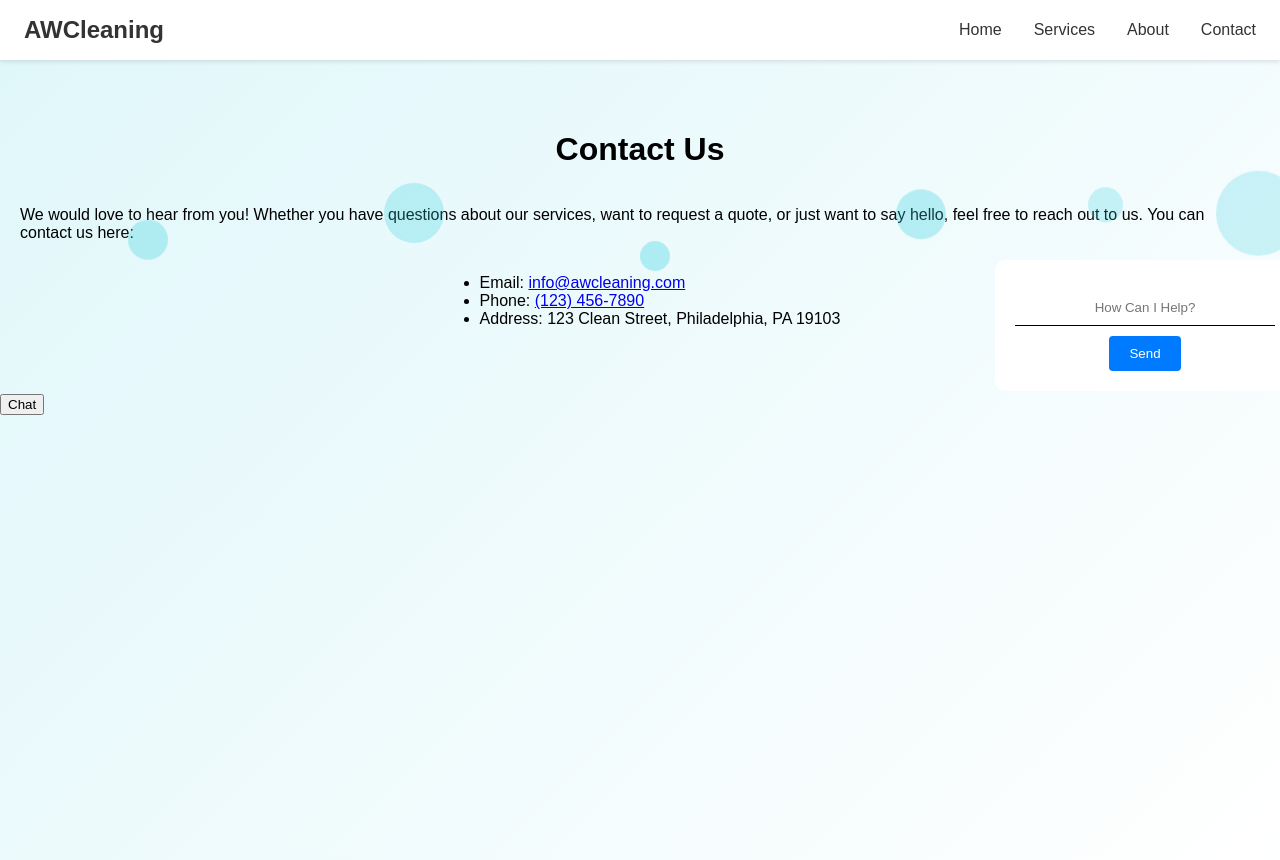
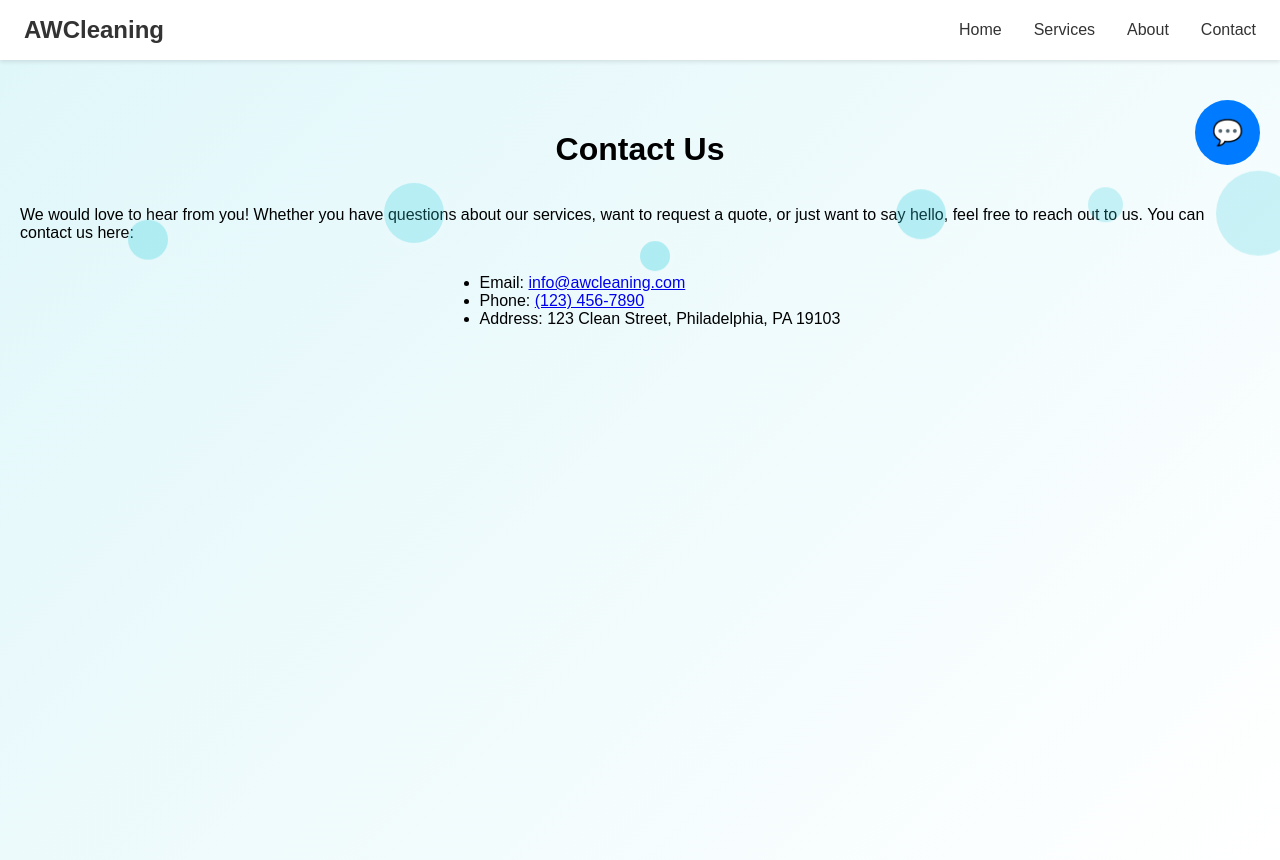
Before and after one commit to ElijahSWilliams/AWCLEANING, a React (Vite) app: page /#/contact in a window 1280 px wide. Built offline with nearby package versions, Linux system fonts and the light colour scheme.

Commit message:
Added Chatbot Fixs

```diff
--- a/src/Chatbot/Chatbot.css
+++ b/src/Chatbot/Chatbot.css
@@ -1,5 +1,3 @@
-.chatbot__view {}
-
 .chatbot {
   background-color: white;
   padding: 20px;
@@ -7,18 +5,60 @@
   max-height: 400px;
   position: absolute;
   top: 200px;
-  right: -15px; /* hide off screen */
+  right: 15px; /* hide off screen */
   transition: right 0.3 ease;
   border-radius: 10px; overflow-y: auto;
+  opacity: 0;
+  pointer-events: none;
+  transform: translateY(20px);
+  transition:
+    opacity 0.3s ease,
+    transform 0.3s ease;
+  z-index: 998;
 }
 
-/* when open */
-.chatbot.chatbot--open {
-  right: 20px;
+/* make chatbot visible */
+.chatbot__open {
+  opacity: 1;
+  pointer-events: all;
+  transform: translateY(0);
 }
 
-/* chatbot tab */
-.chatbot__tab {}
+.chatbot__hide-toggle-btn {
+  opacity: 0;
+  pointer-events: none;
+}
+
+.chatbot__close-btn {
+  background: none;
+  border: none;
+}
+
+/* chatbot circle btn */
+.chatbot__toggle-btn {
+  display: flex;
+  justify-content: center;
+  align-items: center;
+  width: 65px;
+  height: 65px;
+  border-radius: 50%;
+  border: none;
+  background: none;
+  position: fixed;
+  top: 100px;
+  right: 20px;
+  background-color: #007bff;
+  color: whitesmoke;
+  font-size: 25px;
+  z-index: 999;
+  transition: transform 0.2s ease;
+  cursor: pointer;
+
+}
+
+.chatbot__toggle:hover { /* Hover effect for circle button */
+  transform: scale(1.08);
+}
 
 .chatbot__input {
   text-align: center;
@@ -28,6 +68,13 @@
   border: none;
   border-bottom : 1px solid black;
   cursor: pointer;
+
+}
+
+.chatbot__text {
+ /*  background-color: rgba(222, 233, 230, 0.943);
+  border-radius: 20px;
+  font-size: 15px; */
 }
 
 .chatbot__send-btn {
--- a/src/Chatbot/Chatbot.jsx
+++ b/src/Chatbot/Chatbot.jsx
@@ -4,7 +4,7 @@ import { useState } from "react";
 function Chatbot() {
   const [input, setInput] = useState("");
   const [messages, setMessages] = useState([]);
-  const {isOpen, setIsOpen} = useState();
+  const [open, setOpen] = useState();
 
   //
   const sendMessage = async () => {
@@ -53,15 +53,17 @@ function Chatbot() {
   return (
     <div className="chatbot__view">
      {/* Chatbot tab */}
-     <button className="chatbot__tab" onClick={() => setIsOpen(!isOpen)}> {/* toggle tab */}
-        Chat
+     <button className={`chatbot__toggle-btn ${open ? "chatbot__hide-toggle-btn" : ""}`} onClick={() => setOpen(!open)}> {/* toggle tab */}
+       {open ? "x": "💬"}
         </button>
 
-    <div className="chatbot">
+    <div className={`chatbot ${open ? "chatbot__open" : ""}`}>
+    {/* Chatbot close btn */}
+    <button className="chatbot__close-btn" onClick={() => setOpen(!open)}>X</button>
       <div>
         {/* Render messages in UI */}
         {messages.map((m, i) => (
-          <p key={i}>
+          <p key={i} className="chatbot__text">
             <b>{m.role}:</b> {m.text}{" "}
             {/* Show who said what (user or bot) and show the message */}
           </p>
```
